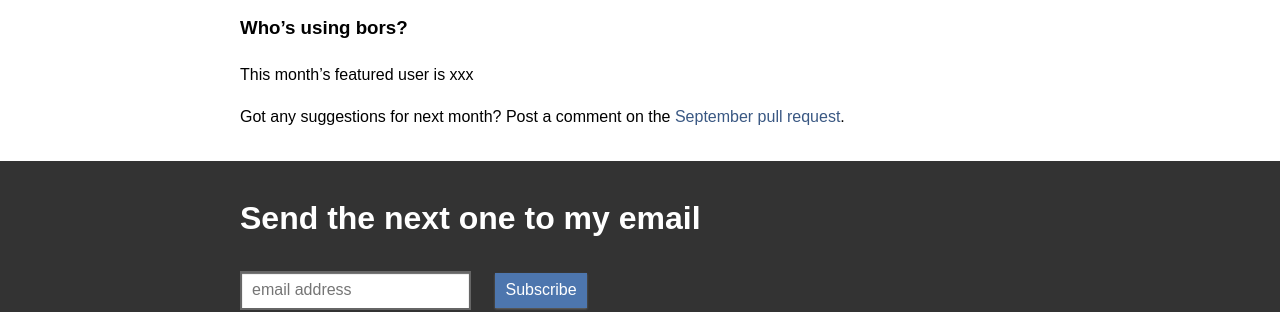
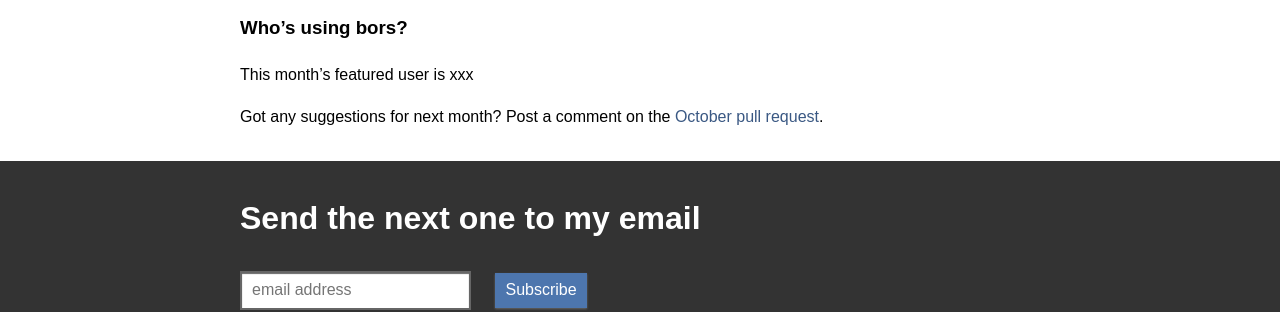
Before and after one commit to bors-ng/bors-ng.github.io, a Jekyll site: the page built from _posts/2021-10-01-tmib-57.md, in a window 1280 px wide. Shown: the part 557-869 px from the top of the page. Built offline with Jekyll 4.4.1, drawn with Linux system fonts in a browser that asks for light colours.

Commit message:
Link to next month

```diff
--- a/_posts/2021-10-01-tmib-57.md
+++ b/_posts/2021-10-01-tmib-57.md
@@ -34,4 +34,4 @@
 This month's featured user is xxx
 
 Got any suggestions for next month?
-Post a comment on the [September pull request](https://github.com/bors-ng/bors-ng.github.io/pull/___).
+Post a comment on the [October pull request](https://github.com/bors-ng/bors-ng.github.io/pull/154).
```
